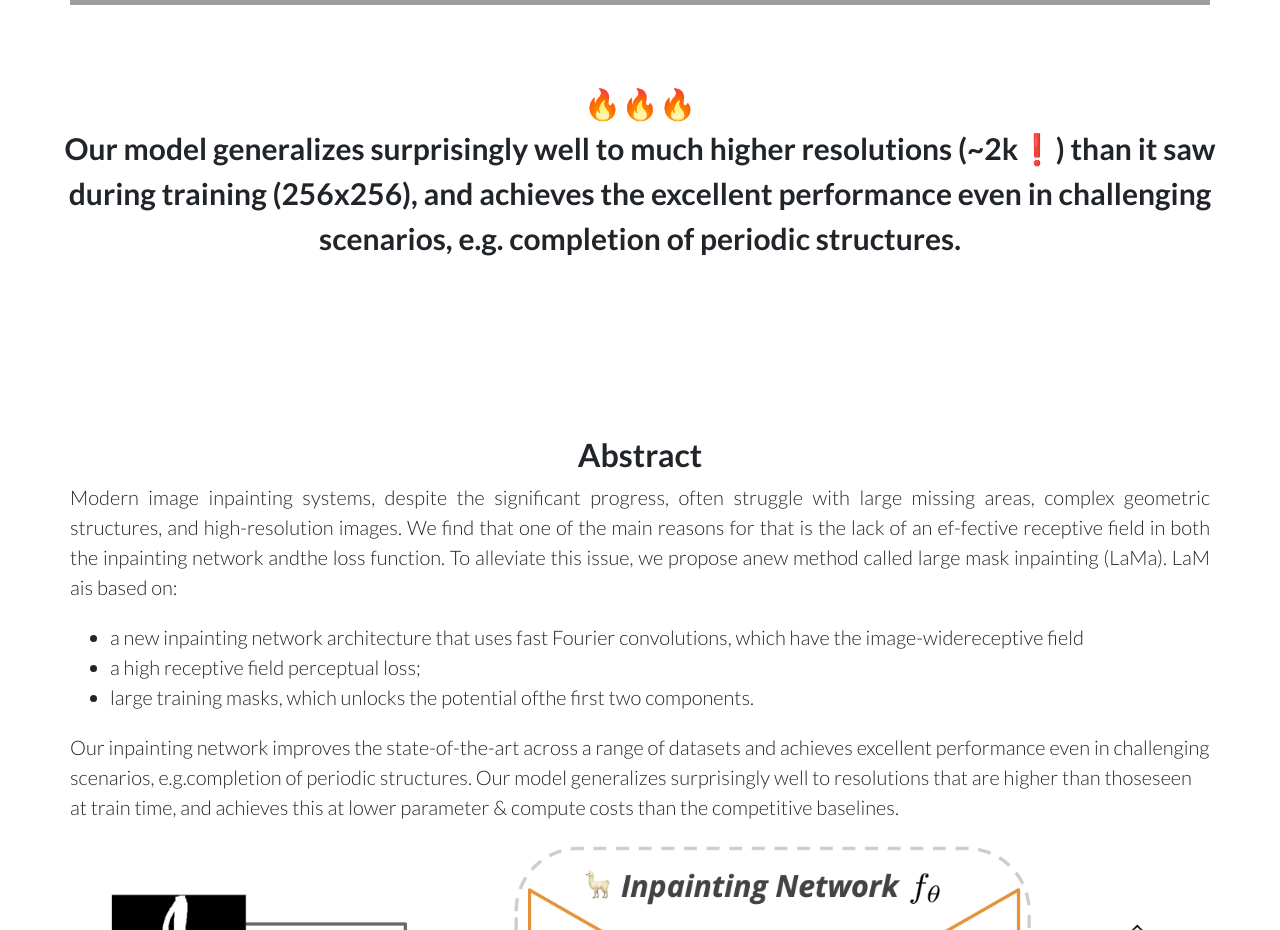
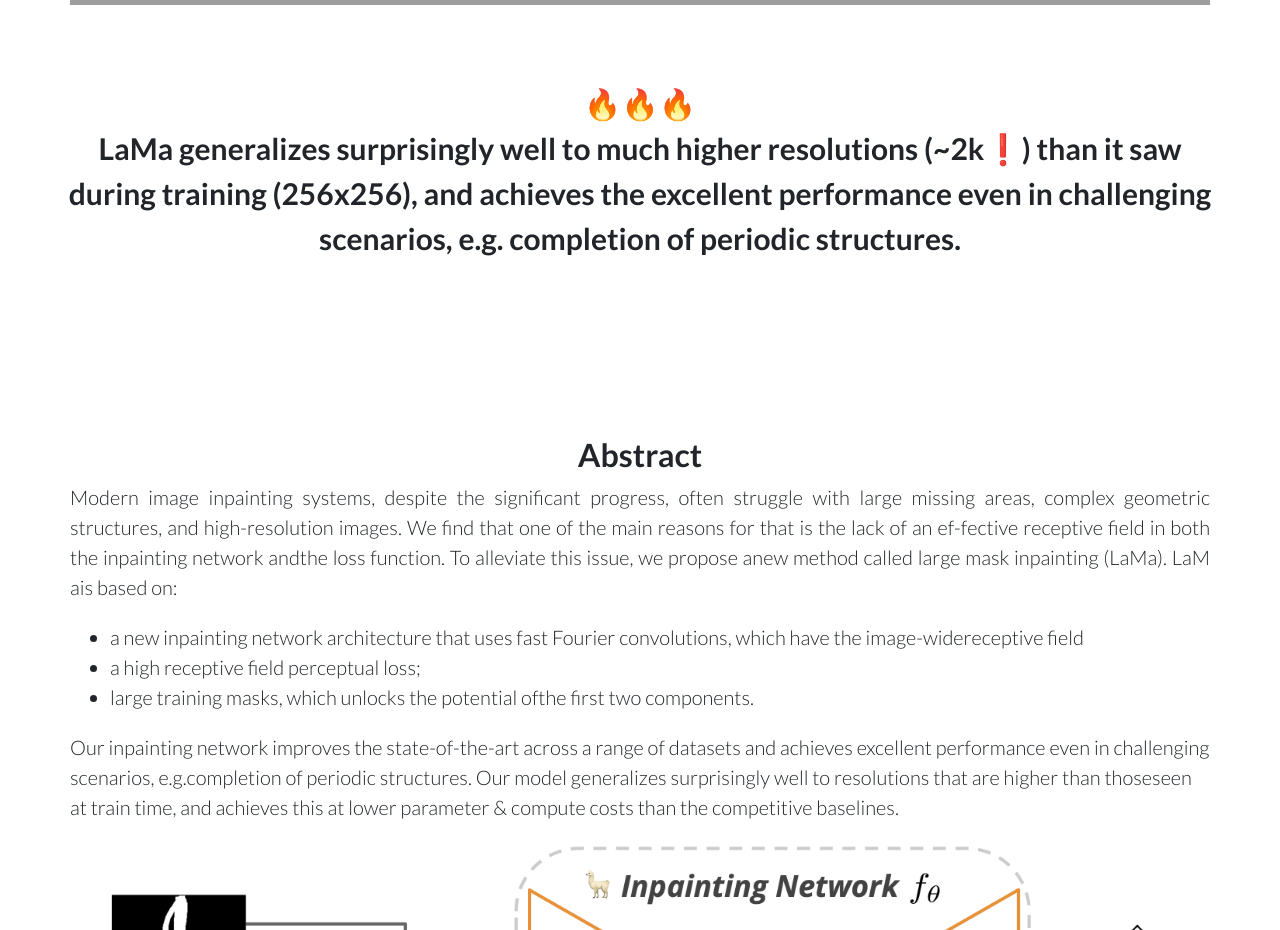
Before and after one commit to advimman/lama-project, a plain HTML site: page docs/index.html in a window 1280 px wide. Shown: the part 1540-2470 px from the top of the page. Drawn offline with nearby package versions, Linux system fonts and the light colour scheme; grey boxes are pictures that could not be loaded.

Commit message:
Update index.html

```diff
--- a/docs/index.html
+++ b/docs/index.html
@@ -283,7 +283,7 @@
               <center>
               <b style="font-size:30px;">🔥🔥🔥
                 <br>
-                <b>Our model generalizes surprisingly well to much higher resolutions (~2k❗️) than it saw during training (256x256), and achieves the excellent performance even in challenging scenarios, e.g. completion of periodic structures.</b>
+                <b>LaMa generalizes surprisingly well to much higher resolutions (~2k❗️) than it saw during training (256x256), and achieves the excellent performance even in challenging scenarios, e.g. completion of periodic structures.</b>
               <br>
               <br>
               <br>
```
